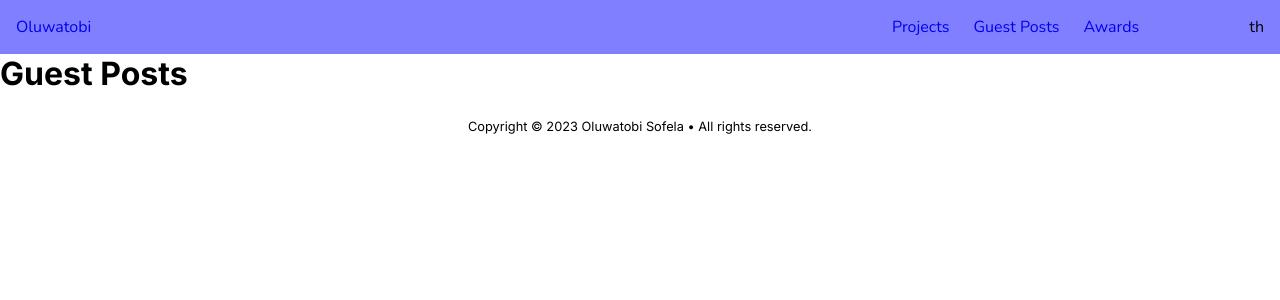
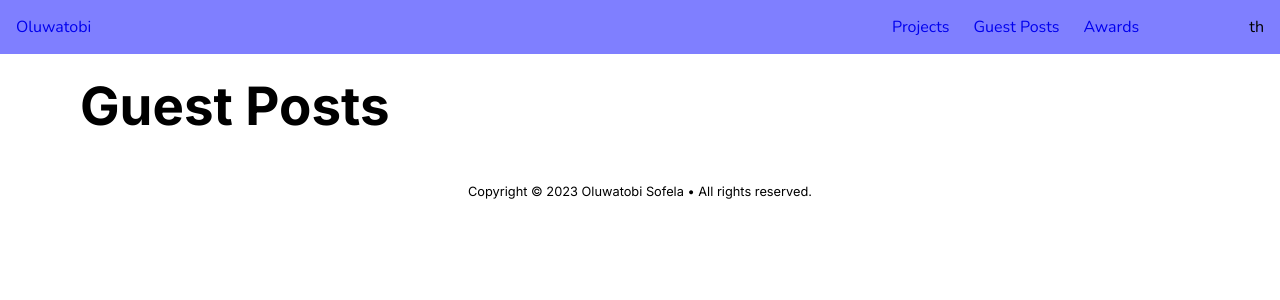
Before and after one commit to oluwatobiss/personal-portfolio, a Next.js app: page /guest-posts in a window 1280 px wide. Shown: the top 300 px of the page. Built offline with nearby package versions, Linux system fonts and the light colour scheme.

Commit message:
Create 'GuestPosts' CSS module

```diff
--- a/src/components/GuestPosts.jsx
+++ b/src/components/GuestPosts.jsx
@@ -1,5 +1,6 @@
 import Layout from "./Layout";
 import Head from "next/head";
+import styles from "@/src/styles/GuestPosts.module.css";
 
 export default function GuestPosts() {
   return (
@@ -7,7 +8,7 @@ export default function GuestPosts() {
       <Head>
         <title>GuestPosts - Oluwatobi Sofela</title>
       </Head>
-      <h1>Guest Posts</h1>
+      <h1 className={styles.pageHeading}>Guest Posts</h1>
     </Layout>
   );
 }
--- /dev/null
+++ b/src/styles/GuestPosts.module.css
@@ -0,0 +1,4 @@
+.pageHeading {
+  font-size: 3.3rem;
+  margin: 20px 5rem;
+}
```
